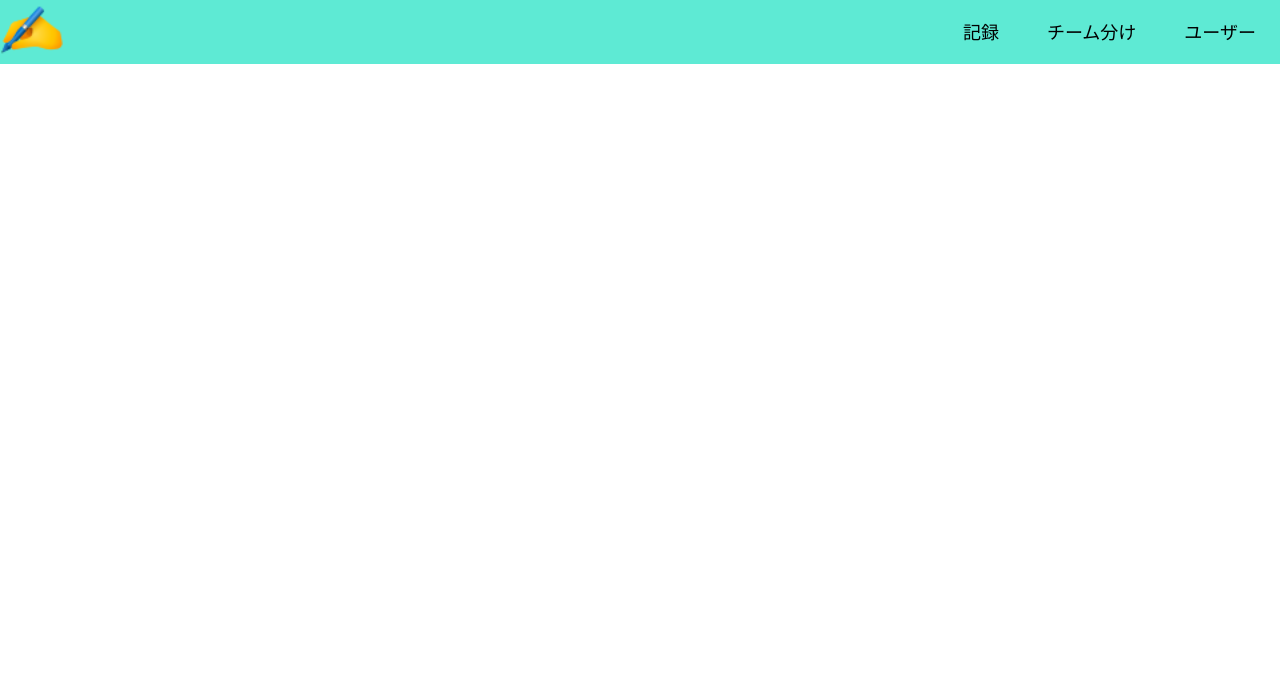
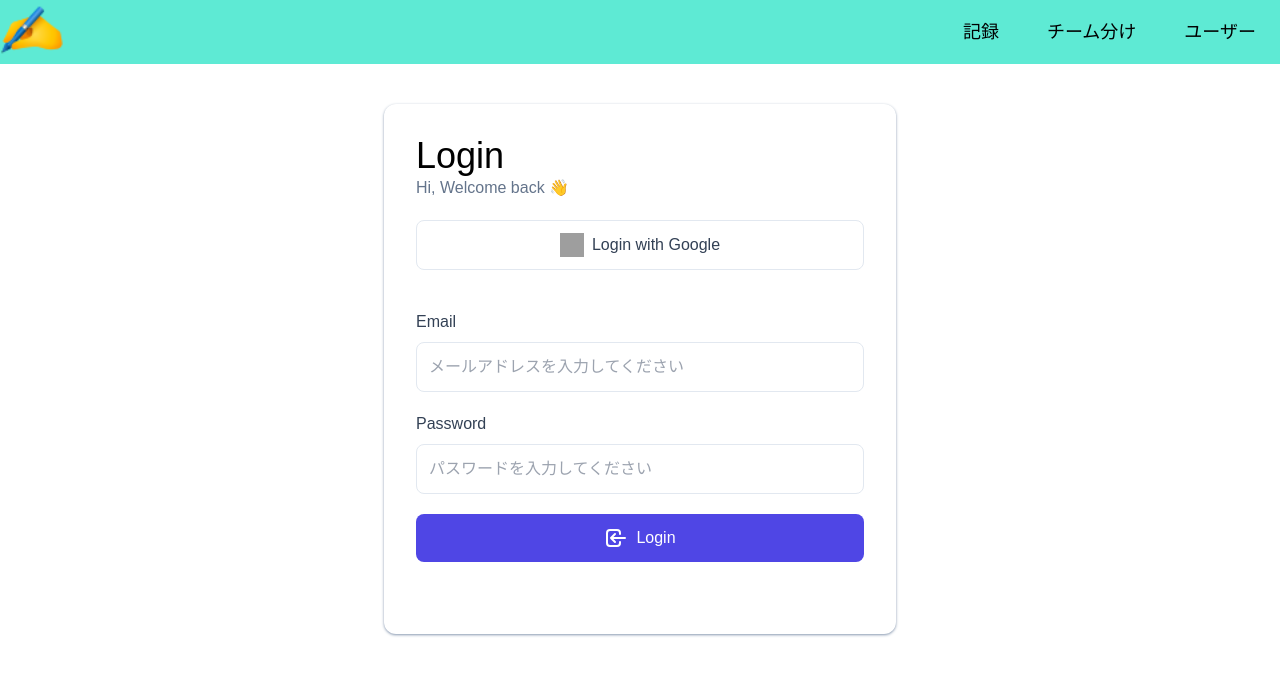
Before and after one commit to daichi1002/study-app, a Nuxt app in the folder frontend/: page /login in a window 1280 px wide. Before the commit this address had no page. Shown: the top 676 px of the page. Built offline with nearby package versions, Linux system fonts and the light colour scheme; grey boxes are pictures that could not be loaded.

Commit message:
💄 add login view

```diff
--- /dev/null
+++ b/frontend/pages/login.vue
@@ -0,0 +1,79 @@
+<script setup lang="ts"></script>
+<template>
+  <div class="antialiased">
+    <div
+      class="max-w-lg mx-auto my-10 bg-white p-8 rounded-xl shadow shadow-slate-400"
+    >
+      <h1 class="text-4xl font-medium">Login</h1>
+      <p class="text-slate-500">Hi, Welcome back 👋</p>
+
+      <div class="my-5">
+        <button
+          class="w-full text-center py-3 my-3 border flex space-x-2 items-center justify-center border-slate-200 rounded-lg text-slate-700 hover:border-slate-400 hover:text-slate-900 hover:shadow transition duration-150"
+        >
+          <img
+            src="https://www.svgrepo.com/show/355037/google.svg"
+            class="w-6 h-6"
+            alt=""
+          />
+          <span>Login with Google</span>
+        </button>
+      </div>
+      <form action="" class="my-10">
+        <div class="flex flex-col space-y-5">
+          <label for="email">
+            <p class="font-medium text-slate-700 pb-2">Email</p>
+            <input
+              id="email"
+              name="email"
+              type="email"
+              class="w-full py-3 border border-slate-200 rounded-lg px-3 focus:outline-none focus:border-slate-500 hover:shadow"
+              placeholder="メールアドレスを入力してください"
+            />
+          </label>
+          <label for="password">
+            <p class="font-medium text-slate-700 pb-2">Password</p>
+            <input
+              id="password"
+              name="password"
+              type="password"
+              class="w-full py-3 border border-slate-200 rounded-lg px-3 focus:outline-none focus:border-slate-500 hover:shadow"
+              placeholder="パスワードを入力してください"
+            />
+          </label>
+
+          <button
+            class="w-full py-3 font-medium text-white bg-indigo-600 hover:bg-indigo-500 rounded-lg border-indigo-500 hover:shadow inline-flex space-x-2 items-center justify-center"
+          >
+            <svg
+              xmlns="http://www.w3.org/2000/svg"
+              class="h-6 w-6"
+              fill="none"
+              viewBox="0 0 24 24"
+              stroke="currentColor"
+              stroke-width="2"
+            >
+              <path
+                stroke-linecap="round"
+                stroke-linejoin="round"
+                d="M11 16l-4-4m0 0l4-4m-4 4h14m-5 4v1a3 3 0 01-3 3H6a3 3 0 01-3-3V7a3 3 0 013-3h7a3 3 0 013 3v1"
+              />
+            </svg>
+            <span>Login</span>
+          </button>
+        </div>
+      </form>
+    </div>
+  </div>
+</template>
+
+<style>
+:root {
+  font-family: "Inter", sans-serif;
+}
+@supports (font-variation-settings: normal) {
+  :root {
+    font-family: "Inter var", sans-serif;
+  }
+}
+</style>
```
